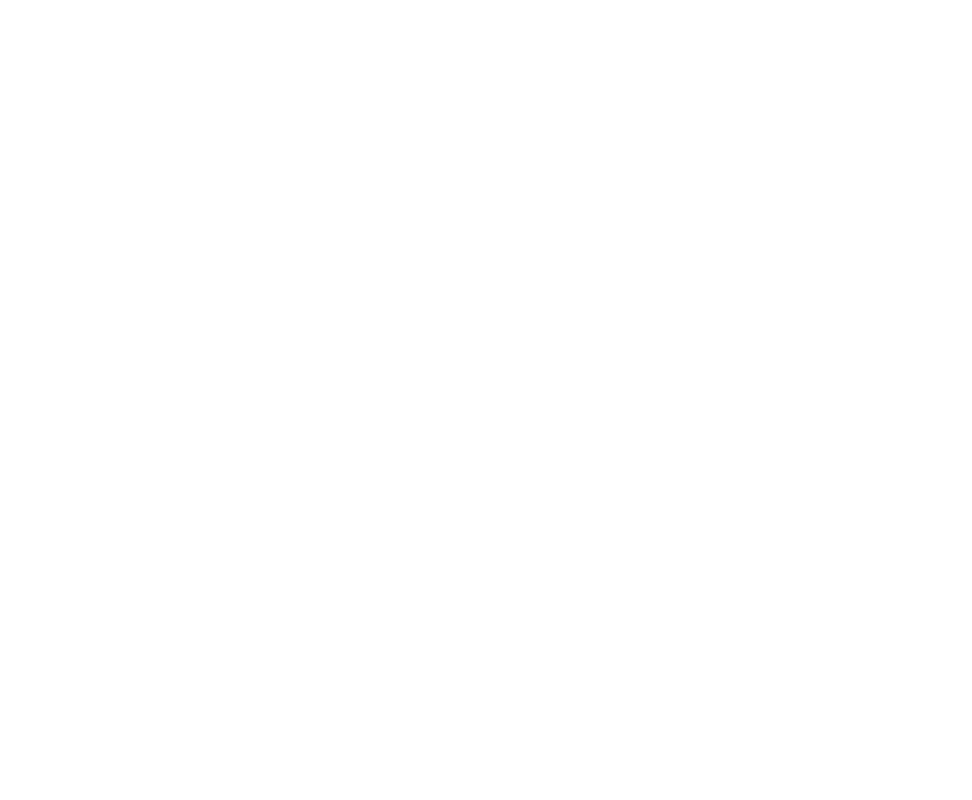
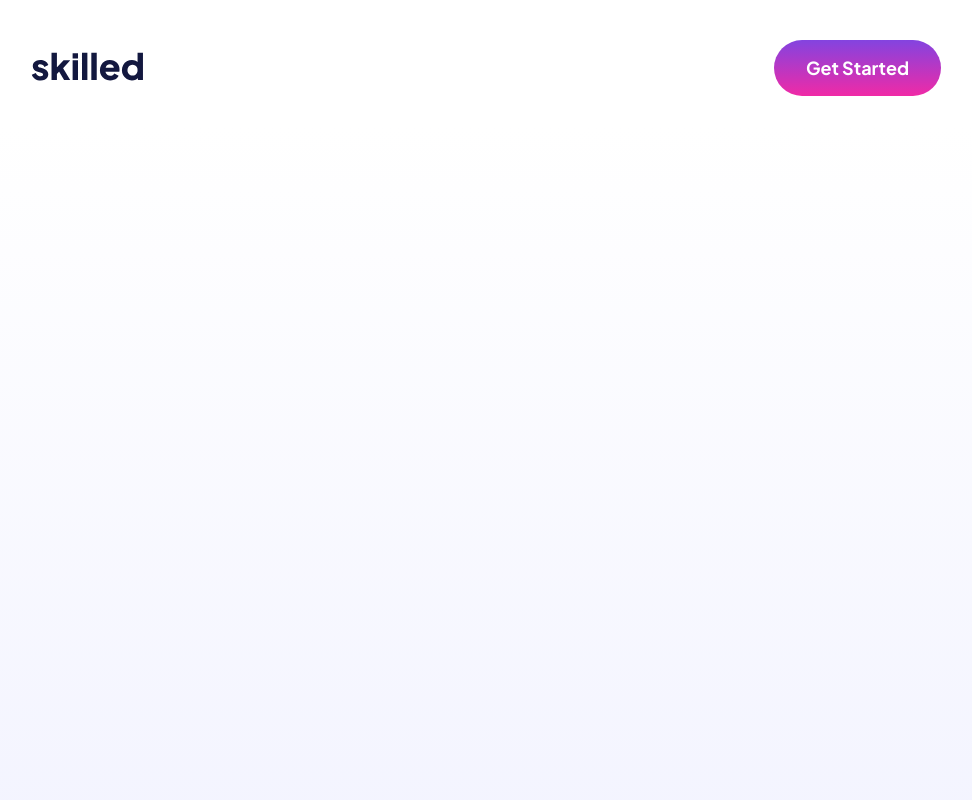
Before and after one commit to RaianDamaceno/frontend-mentor-skilled-elearning-landing-page, a plain HTML site: page index.html in a window 1280 px wide. Shown: the top 800 px of the page, without its empty margins (182-1154 px from the left). Drawn offline with Linux system fonts and the light colour scheme.

Commit message:
create header

```diff
--- a/index.html
+++ b/index.html
@@ -11,8 +11,15 @@
   <body>
     <main>
         <header>
-
-        </header>
+          <div class="menu">
+              <figure>
+                <img src="./assets/logo-dark.svg" />
+              </figure>
+              <div>
+                <button class="btn-grad-pink">Get Started</button>
+              </div>
+            </div>
+          </header>
         <section>
 
         </section>
--- a/style.css
+++ b/style.css
@@ -15,32 +15,33 @@ main {
     width: 100%;
 }
 
-header {
-    height: 837px;
-    width: 100%;
-}
-
 section {
     width: 100%;
     height: 888px;
     background: linear-gradient(180deg, #FFFFFF 0%, #F0F1FF 100%);
 }
 
-footer {
+footer, header {
     width: 100%;
     height: 120px;
-    background-color: var(--secondary-color);
     display: flex;
     flex-direction: row;
     align-items: center;
     justify-content: center;
 }
 
-.footer-container {
+footer {
+    background-color: var(--secondary-color);
+}
+.menu {
+    width: 100%;
+    height: 120px;
+}
+
+.footer-container, .menu {
     display: flex;
     flex-direction:  row;
     width: calc(100% - 330px);
-
     justify-content: space-between;
     align-items: center;
 }
```
